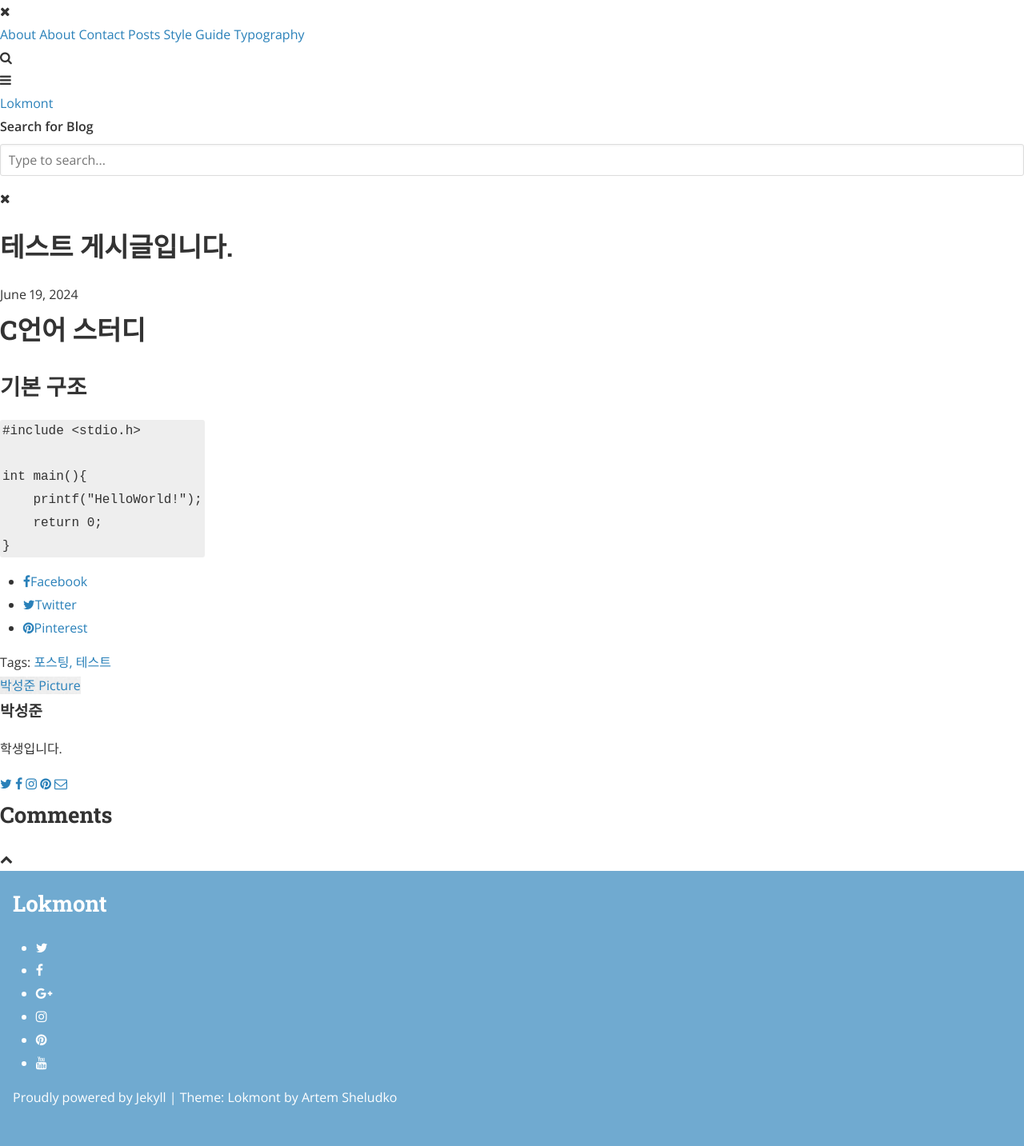
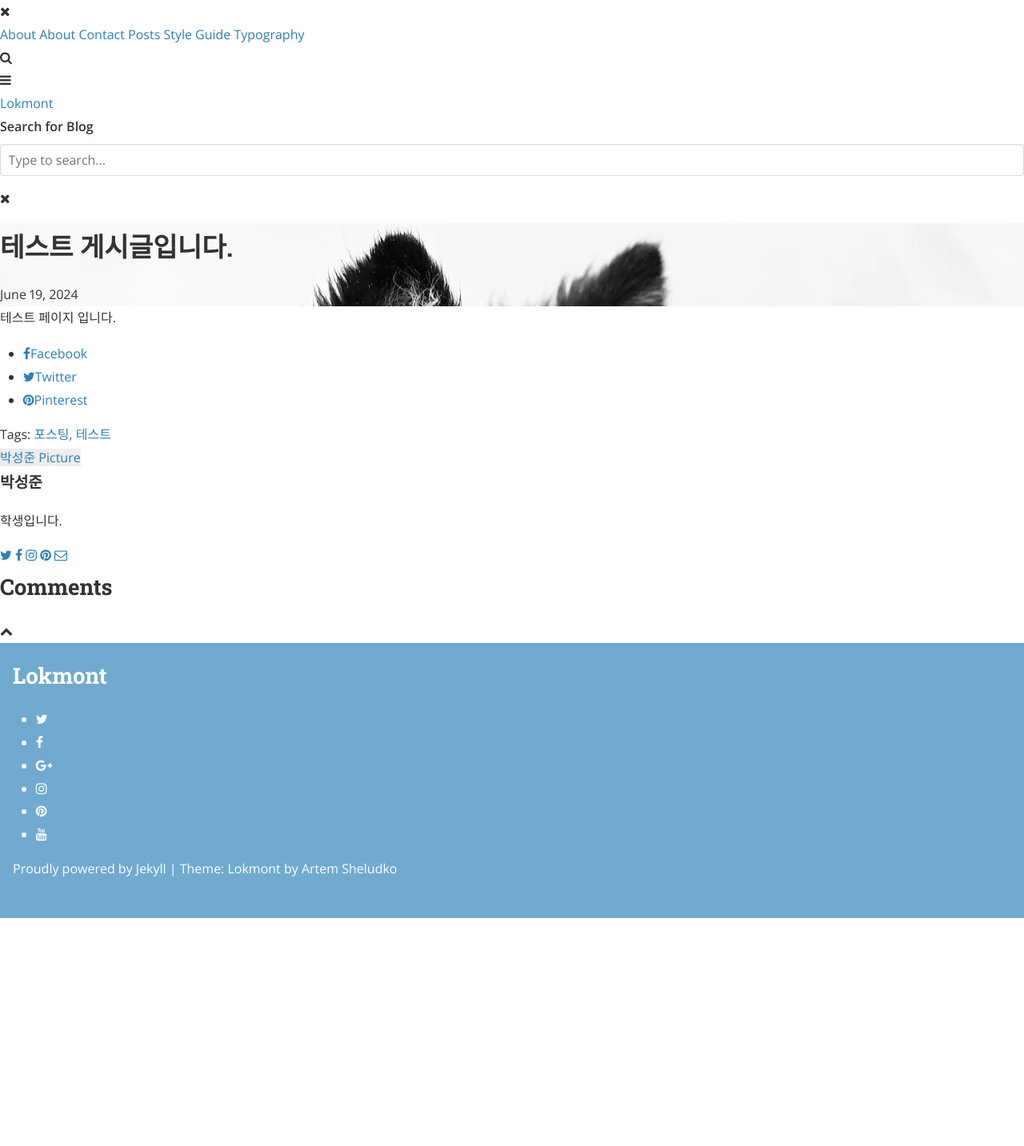
Before and after one commit to ParkSJ0607/parksj0607.github.io, a Jekyll site: the page built from _posts/2024-06-19-테스트페이지.md, in a window 1280 px wide. Shown: the whole page at 80% size. Built offline with Jekyll 4.4.1, drawn with Linux system fonts in a browser that asks for light colours; comment, search, counter and statistics services are not loaded; after the commit the page ends 1148 px from its top, so only the background shows below that.

Commit message:
test page

````diff
--- a/_posts/2024-06-19-테스트페이지.md
+++ b/_posts/2024-06-19-테스트페이지.md
@@ -5,15 +5,4 @@ date: 2024-06-19 16:55:10
 img: test.jpg
 tags: 포스팅, 테스트
 ---
-# C언어 스터디
-
-## 기본 구조
-
-```c
-#include <stdio.h>
-
-int main(){
-    printf("HelloWorld!");
-    return 0;
-}
-```
+테스트 페이지 입니다.
````
Also changed, not shown: images/pages/12.jpg (deleted), images/pages/13.jpg (deleted), images/pages/14.jpg (deleted), images/pages/16.jpg (deleted), images/pages/17.jpg (deleted), images/pages/18.jpg (deleted), images/pages/19.jpg (deleted), images/pages/2.jpg (deleted), images/pages/20.jpg (deleted), images/pages/3.jpg (deleted), images/pages/4.jpg (deleted), images/pages/5.jpg (deleted), images/pages/6.jpg (deleted), images/pages/7.jpg (deleted), 3 more files.
